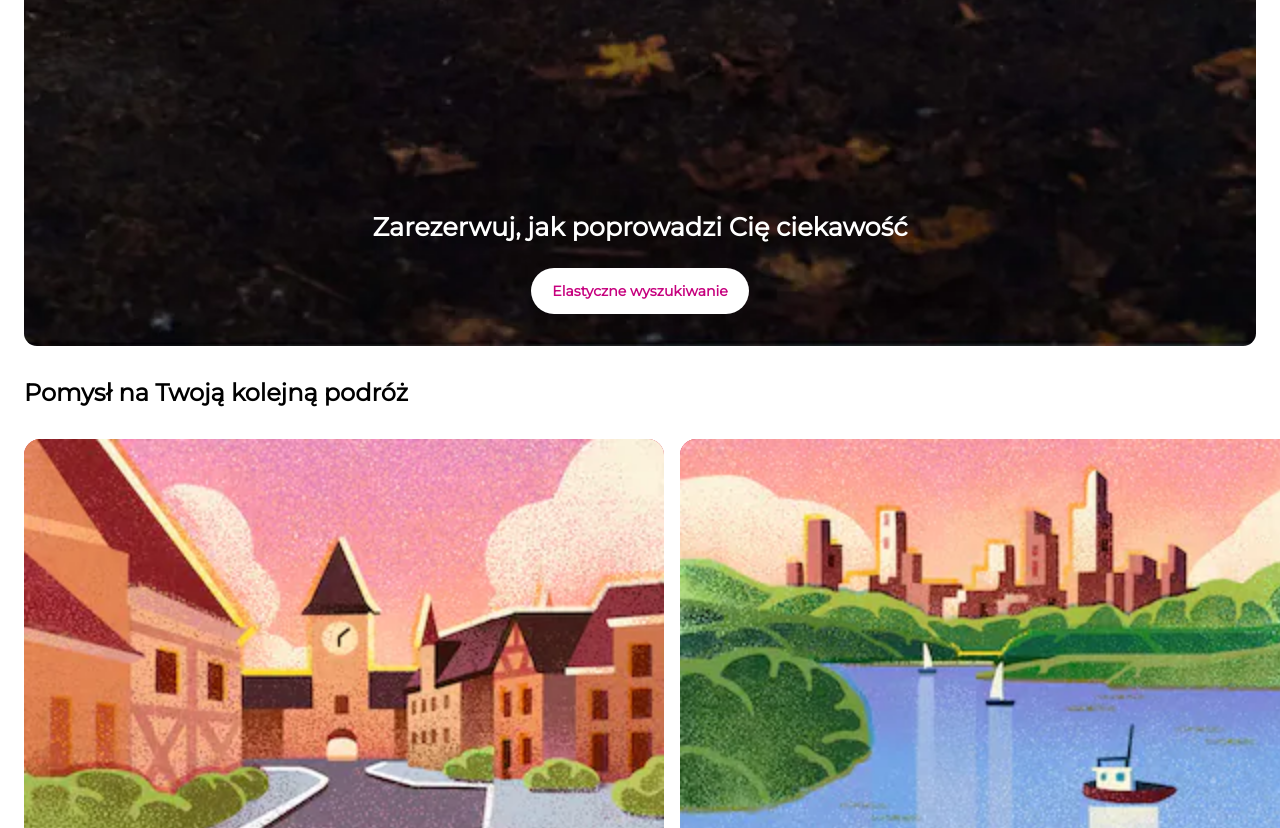
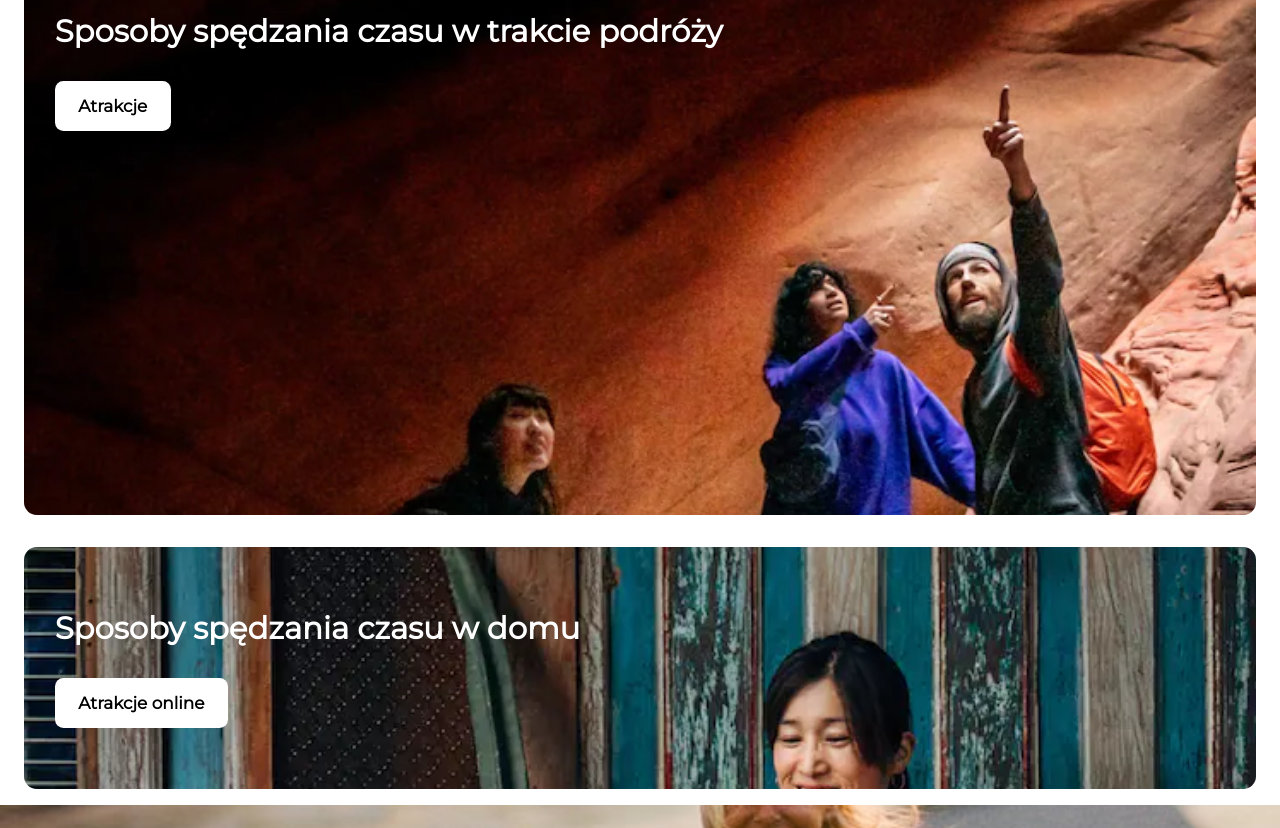
Before and after one commit to Mertinn/react-airbnb-clone, a React (Create React App) app: page / in a window 1280 px wide. Shown: the part 1972-2800 px from the top of the page. Built offline with nearby package versions, Linux system fonts and the light colour scheme.

Commit message:
Fixed navbar and changed ExploreCard styling

```diff
--- a/src/components/ExploreCard/index.tsx
+++ b/src/components/ExploreCard/index.tsx
@@ -5,11 +5,21 @@ interface IProps {
   fill?: string;
   image?: string;
   children: React.ReactNode;
+  roundedCorners?: boolean;
 }
 
-const ExploreCard = ({ image, fill, children }: IProps) => {
+const ExploreCard = ({
+  image,
+  fill,
+  children,
+  roundedCorners = true,
+}: IProps) => {
   return (
-    <ExploreCardContainer fill={fill} image={image}>
+    <ExploreCardContainer
+      fill={fill}
+      image={image}
+      roundedCorners={roundedCorners}
+    >
       {children}
     </ExploreCardContainer>
   );
--- a/src/components/ExploreCard/styles.ts
+++ b/src/components/ExploreCard/styles.ts
@@ -3,18 +3,60 @@ import styled from "styled-components";
 export const ExploreCardContainer = styled.div<{
   fill?: string;
   image?: string;
+  roundedCorners?: boolean;
 }>`
-  display: flex;
-  align-items: center;
-  justify-content: center;
   background: ${(props) => (props.image ? props.image : props.fill)};
   color: white;
   font-size: 0.8em;
-  border-radius: 1em;
+  border-radius: ${(props) => (props.roundedCorners ? "1em" : 0)};
   overflow: hidden;
   position: relative;
 
   img {
     width: 100%;
+    height: 100%;
+    position: absolute;
+    object-fit: cover;
   }
 `;
+
+ExploreCardContainer.defaultProps = { roundedCorners: true };
+
+export const CardCenteredContainer = styled.div`
+  text-align: center;
+  display: flex;
+  flex-direction: column;
+  gap: 1em;
+  align-items: center;
+  padding: 10em 0;
+`;
+
+export const CardAbsoluteText = styled.div<{
+  justifyContent: string;
+  alignItems: string;
+  textAlign: string;
+  fontSize?: string;
+  gap?: string;
+  topPadding?: string;
+  bottomPadding?: string;
+}>`
+  position: relative;
+  width: 100%;
+  height: 100%;
+  padding: ${(props) => props.topPadding} 2em ${(props) => props.bottomPadding}
+    2em;
+  display: flex;
+  flex-direction: column;
+  font-size: ${(props) => props.fontSize};
+  justify-content: ${(props) => props.justifyContent};
+  text-align: ${(props) => props.textAlign};
+  align-items: ${(props) => props.alignItems};
+  gap: ${(props) => props.gap};
+`;
+
+CardAbsoluteText.defaultProps = {
+  fontSize: "1em",
+  gap: "2em",
+  topPadding: "4em",
+  bottomPadding: "4em",
+};
--- /dev/null
+++ b/src/components/Footer/styles.ts
@@ -0,0 +1,6 @@
+import styled from "styled-components";
+
+export const FooterContainer = styled.div`
+  padding: 2em;
+`;
+export const FooterSections = styled.ul``;
--- a/src/components/Navbar/styles.ts
+++ b/src/components/Navbar/styles.ts
@@ -5,7 +5,7 @@ export const NavbarContainer = styled.nav<{ isScrolled: boolean }>`
   position: sticky;
   top: 0;
   transition: background 0.5s;
-  ${(props) => props.isScrolled && "background: white"};
+  ${(props) => (props.isScrolled ? "background: white" : "background: black")};
   z-index: 999;
 `;
 
--- a/src/components/globalStyles.ts
+++ b/src/components/globalStyles.ts
@@ -82,3 +82,7 @@ export const MinimalisticButton = styled.button`
   padding: 0.9em 1.4em;
   font-size: 1.1em;
 `;
+
+export const BiggerHeader = styled.h1`
+  font-size: 2.5em;
+`;
--- a/src/views/Home/index.tsx
+++ b/src/views/Home/index.tsx
@@ -1,5 +1,6 @@
 import React from "react";
 import {
+  BiggerHeader,
   ClassicButton,
   ColorBackground,
   DefaultPaddingContainer,
@@ -11,7 +12,6 @@ import {
 import Navbar from "../../components/Navbar";
 import ExploreCard from "../../components/ExploreCard";
 import v from "../../components/variables";
-import { CardAbsoluteText, CardCenteredContainer } from "./styles";
 import CabinPhoto from "../../assets/forestCabin.webp";
 import TownCardImage from "../../assets/townCardImage.webp";
 import CityCardImage from "../../assets/cityImage.webp";
@@ -20,6 +20,12 @@ import CastleCardImage from "../../assets/castleImage.webp";
 import SwipeCard from "../../components/SwipeCard";
 import SwipeCardsList from "../../components/SwipeCardsList";
 import CavePhoto from "../../assets/caveImage.webp";
+import IndonesianWomenPhoto from "../../assets/indonesianWomen.webp";
+import WomenOnAField from "../../assets/womenOnAField.jpg";
+import {
+  CardAbsoluteText,
+  CardCenteredContainer,
+} from "../../components/ExploreCard/styles";
 
 const Home = () => {
   const swipeCards = [
@@ -66,9 +72,9 @@ const Home = () => {
   ];
   return (
     <>
+      <Navbar />
+
       <ColorBackground>
-        <Navbar />
-
         <DefaultPaddingContainer>
           <ExploreCard fill={v.primaryRed}>
             <CardCenteredContainer>
@@ -95,6 +101,7 @@ const Home = () => {
               textAlign={"center"}
               alignItems={"center"}
               justifyContent={"end"}
+              topPadding={"39em"}
             >
               <h1>Zarezerwuj, jak poprowadzi Cię&nbsp;ciekawość</h1>
               <ClassicButton>Elastyczne wyszukiwanie</ClassicButton>
@@ -126,12 +133,44 @@ const Home = () => {
             alignItems={"start"}
             justifyContent={"start"}
             fontSize={"1.2em"}
+            bottomPadding={"25em"}
           >
             <h1>Sposoby spędzania czasu w&nbsp;trakcie podróży</h1>
             <MinimalisticButton>Atrakcje</MinimalisticButton>
           </CardAbsoluteText>
         </ExploreCard>
       </DefaultPaddingContainer>
+
+      <DefaultPaddingContainer>
+        <ExploreCard>
+          <img
+            src={IndonesianWomenPhoto}
+            alt="Indonesian women holding a fabric"
+          />
+          <CardAbsoluteText
+            textAlign={"left"}
+            alignItems={"start"}
+            justifyContent={"start"}
+            fontSize={"1.2em"}
+          >
+            <h1>Sposoby spędzania czasu w&nbsp;domu</h1>
+            <MinimalisticButton>Atrakcje online</MinimalisticButton>
+          </CardAbsoluteText>
+        </ExploreCard>
+      </DefaultPaddingContainer>
+
+      <ExploreCard roundedCorners={false}>
+        <img src={WomenOnAField} alt={"Women on a field"} />
+        <CardAbsoluteText
+          textAlign={"left"}
+          alignItems={"start"}
+          justifyContent={"space-between"}
+          fontSize={"1.2em"}
+        >
+          <BiggerHeader>Masz pytania na temat przyjmowania gości?</BiggerHeader>
+          <MinimalisticButton>Zapytaj superhosta</MinimalisticButton>
+        </CardAbsoluteText>
+      </ExploreCard>
     </>
   );
 };
--- a/src/views/Home/styles.ts
+++ b/src/views/Home/styles.ts
@@ -1,31 +1 @@
 import styled from "styled-components";
-
-export const CardCenteredContainer = styled.div`
-  text-align: center;
-  display: flex;
-  flex-direction: column;
-  gap: 1em;
-  align-items: center;
-  padding: 10em 0;
-`;
-
-export const CardAbsoluteText = styled.div<{
-  justifyContent: string;
-  alignItems: string;
-  textAlign: string;
-  fontSize?: string;
-}>`
-  position: absolute;
-  width: 100%;
-  height: 100%;
-  padding: 2rem;
-  display: flex;
-  flex-direction: column;
-  font-size: ${(props) => props.fontSize};
-  justify-content: ${(props) => props.justifyContent};
-  text-align: ${(props) => props.textAlign};
-  align-items: ${(props) => props.alignItems};
-  gap: 2em;
-`;
-
-CardAbsoluteText.defaultProps = { fontSize: "1em" };
```
Also changed, not shown: src/components/Footer/index.tsx (added, +12 -0 lines), src/assets/indonesianWomen.webp (added), src/assets/womenOnAField.jpg (added).
